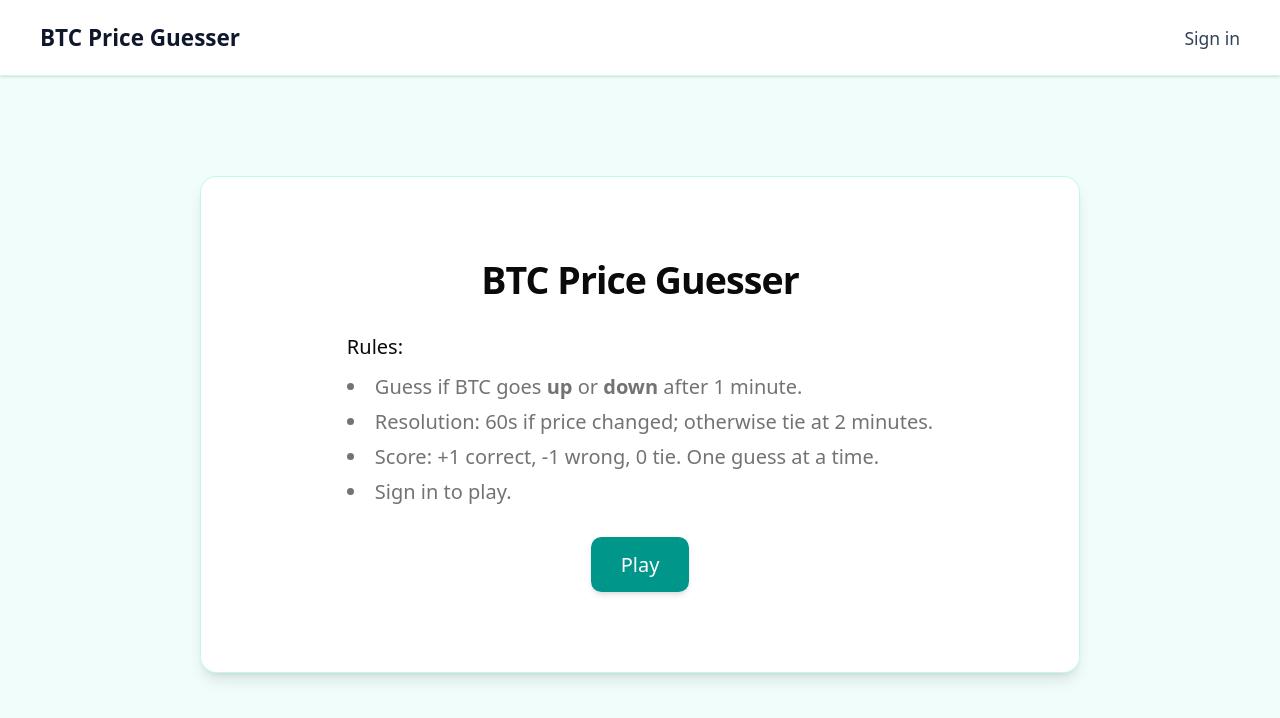
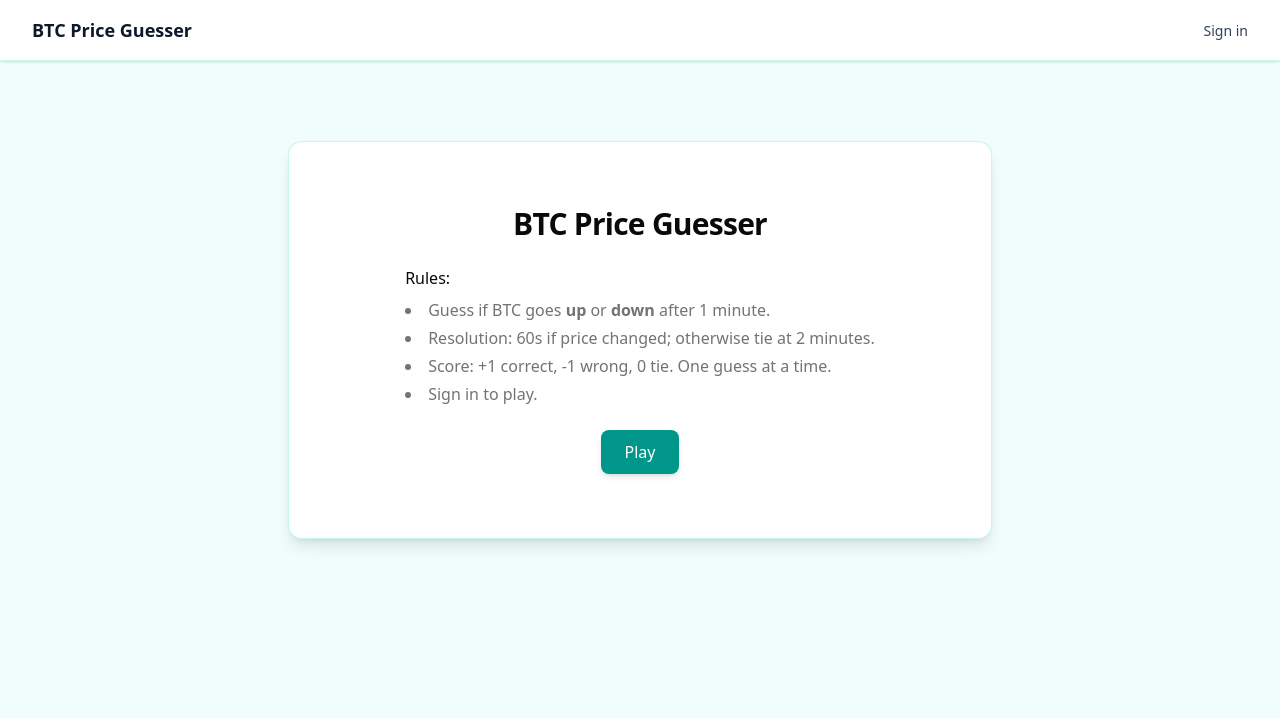
Before and after one commit to Ajamuar/btc-price-guesser, a Next.js app: page / in a window 1280 px wide. Shown: the top 718 px of the page. Built offline with nearby package versions, Linux system fonts and the light colour scheme; no server answers.

Commit message:
fixed extra large styling

```diff
--- a/app/globals.css
+++ b/app/globals.css
@@ -114,7 +114,7 @@
 
 @layer base {
   html {
-    font-size: 125%;
+    font-size: 100%;
     width: 100%;
     min-width: 100vw;
     box-sizing: border-box;
```
